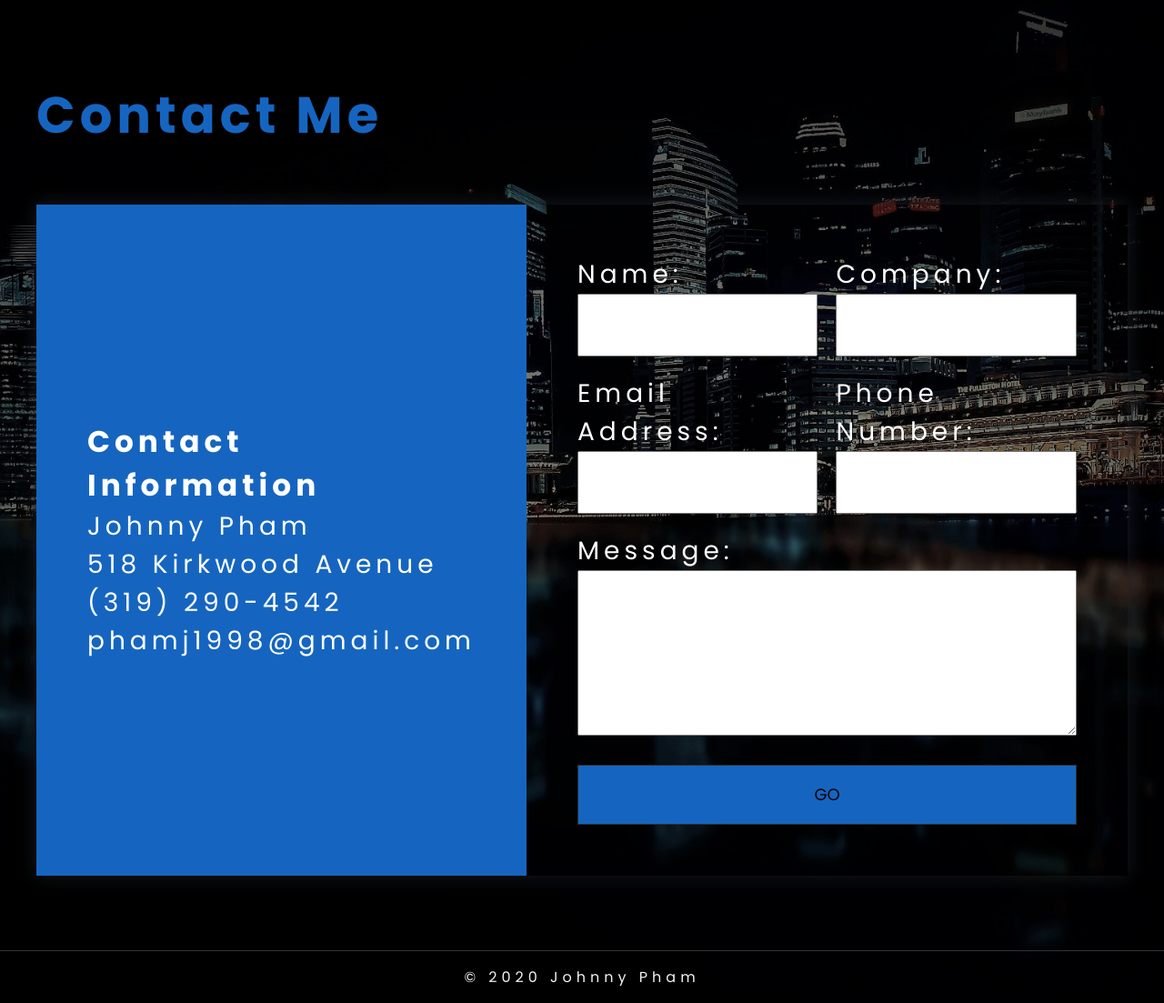
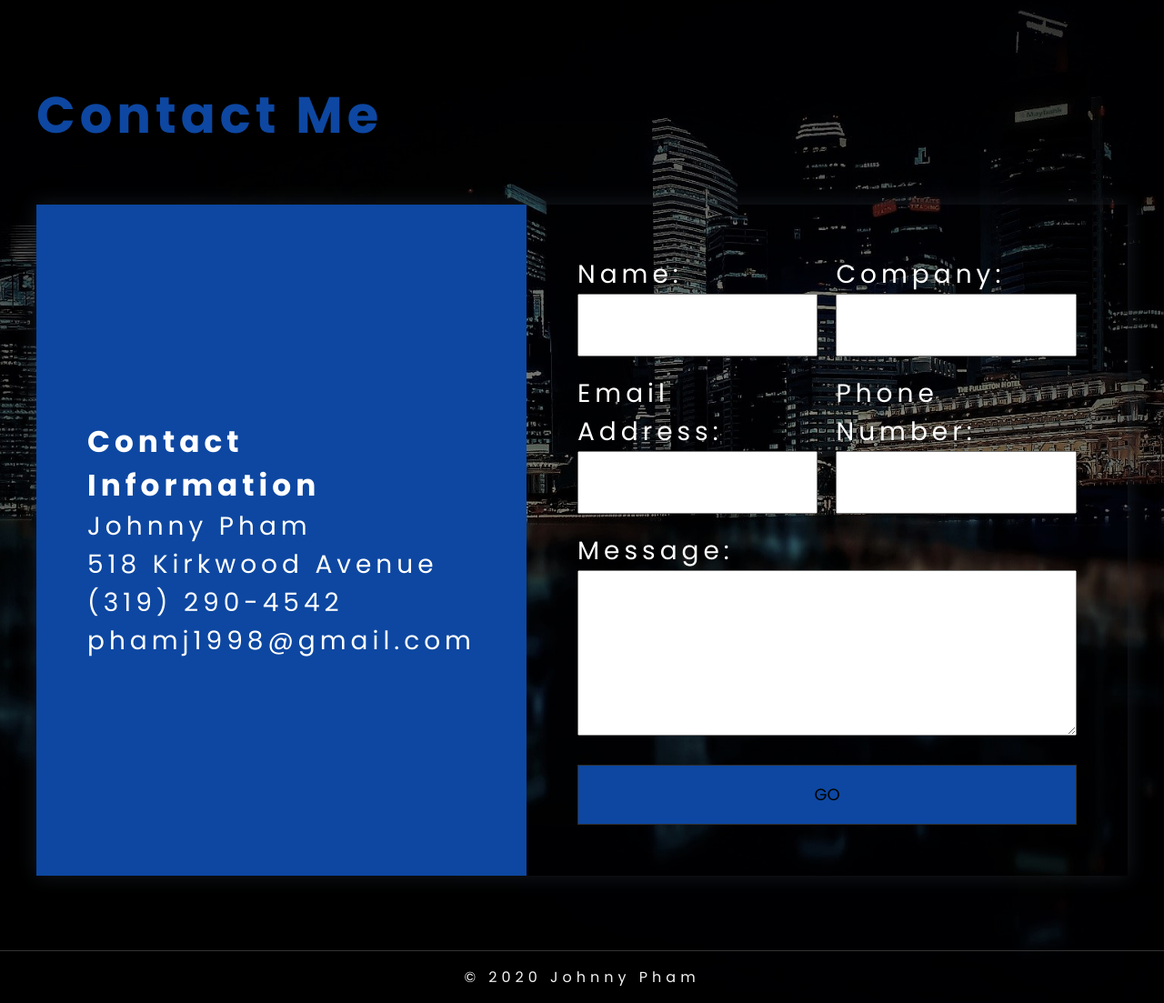
Before and after one commit to Jphamster101/portfolio-site, a PHP site: page /views/contact.php in a window 1280 px wide. Shown: the part 63-1166 px from the top of the page at 91% size. Run offline with PHP 8.4, Linux system fonts and the light colour scheme; some libraries are stand-ins or nearby versions.

Commit message:
Contact page troubleshooting

```diff
--- a/css/about.css
+++ b/css/about.css
@@ -36,7 +36,7 @@ main {
 }
 
 .about-me-heading {
-    color: #124263;
+    color: #0D47A1;
     /* padding-top: 1rem; */
     margin-bottom: 1rem;
     animation: fade-in 1s ease-in;
--- a/css/contact_form.css
+++ b/css/contact_form.css
@@ -21,7 +21,7 @@
 }
 
 .contact-heading {
-    color: #1565C0;
+    color: #0D47A1;
     margin-top: 1em;
 }
 
@@ -56,7 +56,7 @@ ul {
 }
 
 .contact-info {
-    background-color: #1565C0;
+    background-color: #0D47A1;
 }
 
 .contact-info, h3, .contact-info ul {
@@ -92,13 +92,13 @@ ul {
 
 .contact-form button {
     color: black;
-    background: #1565C0;
+    background: #0D47A1;
     border: 1px solid rgb(46, 45, 45);
 }
 
 .contact-form button:hover, .contact-form form:focus {
     color: black;
-    background: #3b7ac2;
+    background: #2154a1;
     outline: 0;
 }
 
--- a/css/projects.css
+++ b/css/projects.css
@@ -46,7 +46,7 @@
 
 .projects-heading {
     /* background-color: #f1f1f1; */
-    color: #124263;
+    color: #0D47A1;
     /* padding-top: 1rem; */
     margin-bottom: 1rem;
     animation: fade-in 1s ease-in;
@@ -80,7 +80,7 @@
 
 .project_url:hover {
 
-    color: #124263;
+    color: #0D47A1;
 }
 
 .project-description {
```
